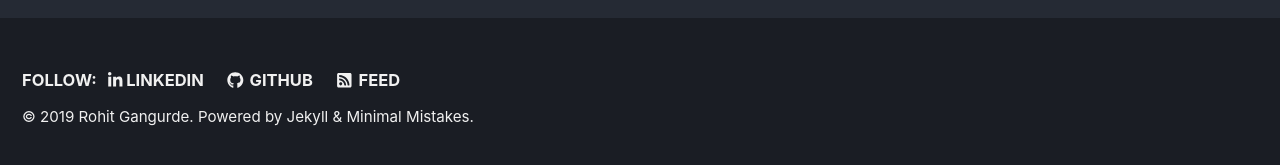
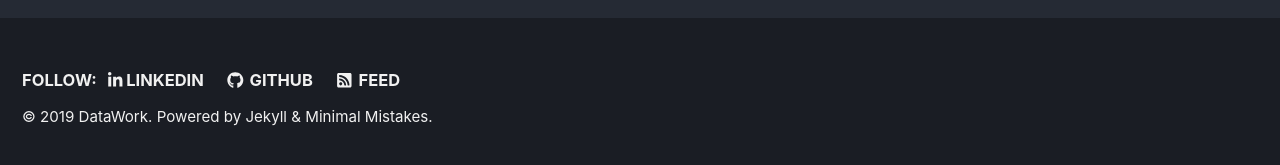
Before and after one commit to rohitgang/rohitgang.github.io, a Jekyll site: the page built from _pages/Projects.md, in a window 1280 px wide. Shown: the part 727-892 px from the top of the page. Built offline with Jekyll 4.4.1, drawn with Linux system fonts in a browser that asks for light colours; cached includes are drawn as plain includes; nearby versions of some CDN libraries.

Commit message:
Updated homepage

```diff
--- a/_config.yml
+++ b/_config.yml
@@ -18,7 +18,7 @@
 locale                   : "en-US"
 title                    : "DataWork"
 title_separator          : "-"
-name                     : "Rohit Gangurde"
+#name                     : "Rohit Gangurde"
 description              : "An insight into my projects."
 url                      : "https://rohitgang.github.io" # the base hostname & protocol for your site e.g. "https://mmistakes.github.io"
 baseurl                  : # the subpath of your site, e.g. "/blog"
```
